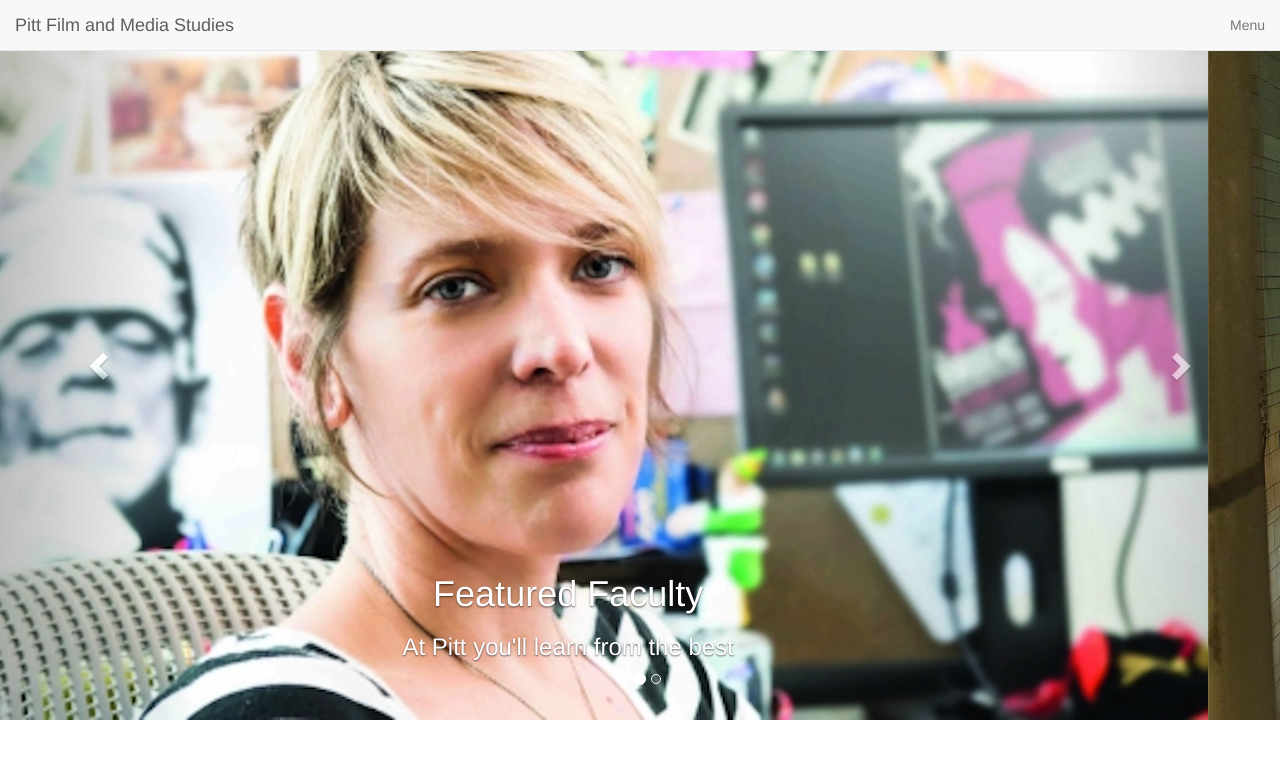
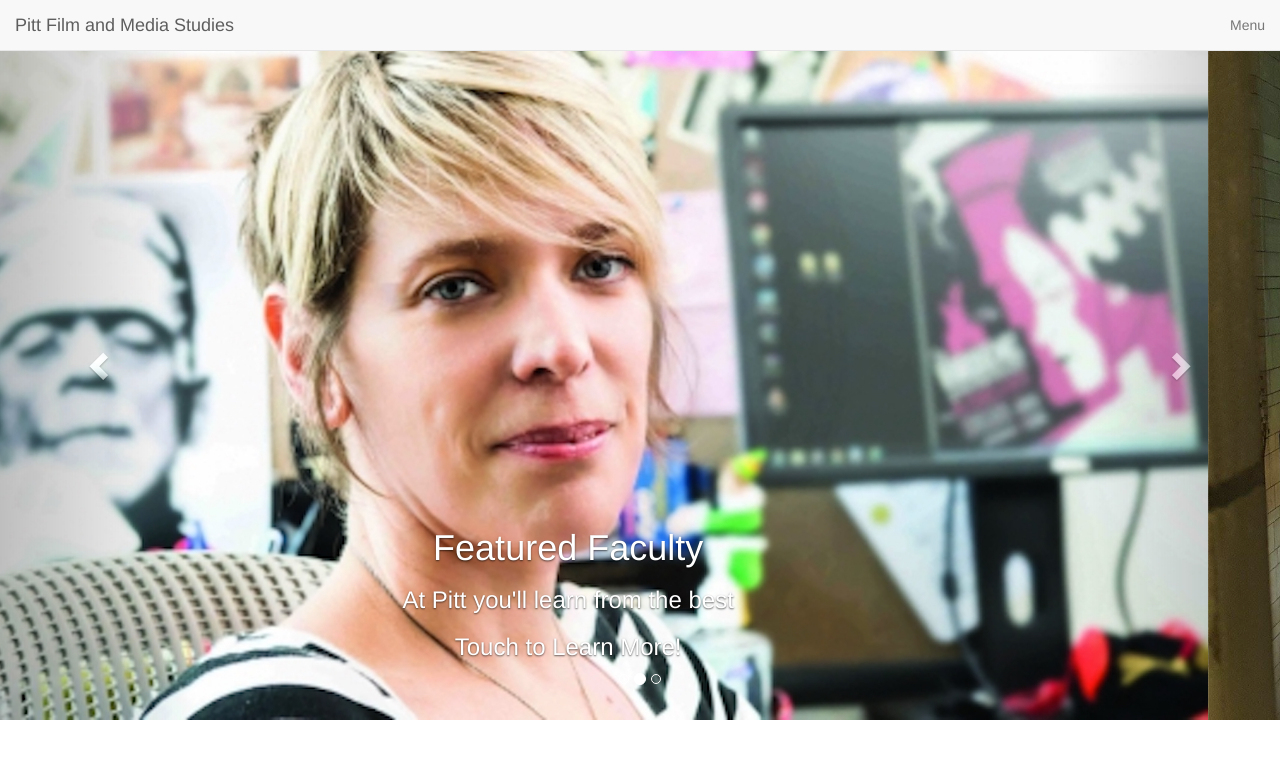
Before and after one commit to sjquigley/department-touchscreen, a plain HTML site: page index.html in a window 1280 px wide. Drawn offline with nearby package versions, Linux system fonts and the light colour scheme.

Commit message:
Add files via upload

```diff
--- a/index.html
+++ b/index.html
@@ -47,6 +47,7 @@
       <div class="carousel-caption">
         <h1>Featured Faculty</h1>
         <h3>At Pitt you'll learn from the best</h3>
+                <h3>Touch to Learn More!</h3>
       </div>
     </div>
 
@@ -58,6 +59,7 @@
 
         <h1>Featured Courses</h1>
         <h3>Take a full range of Film and Media courses</h3>
+               <h3>Touch to Learn More!</h3>
       </div>
     </div>
 
@@ -68,6 +70,8 @@
       <div class="carousel-caption">
         <h1>Featured Projects</h1>
         <h3>See what our faculty and students are working on</h3>
+
+                <h3>Touch to Learn More!</h3>
       </div>
     </div>
   </div>
```
